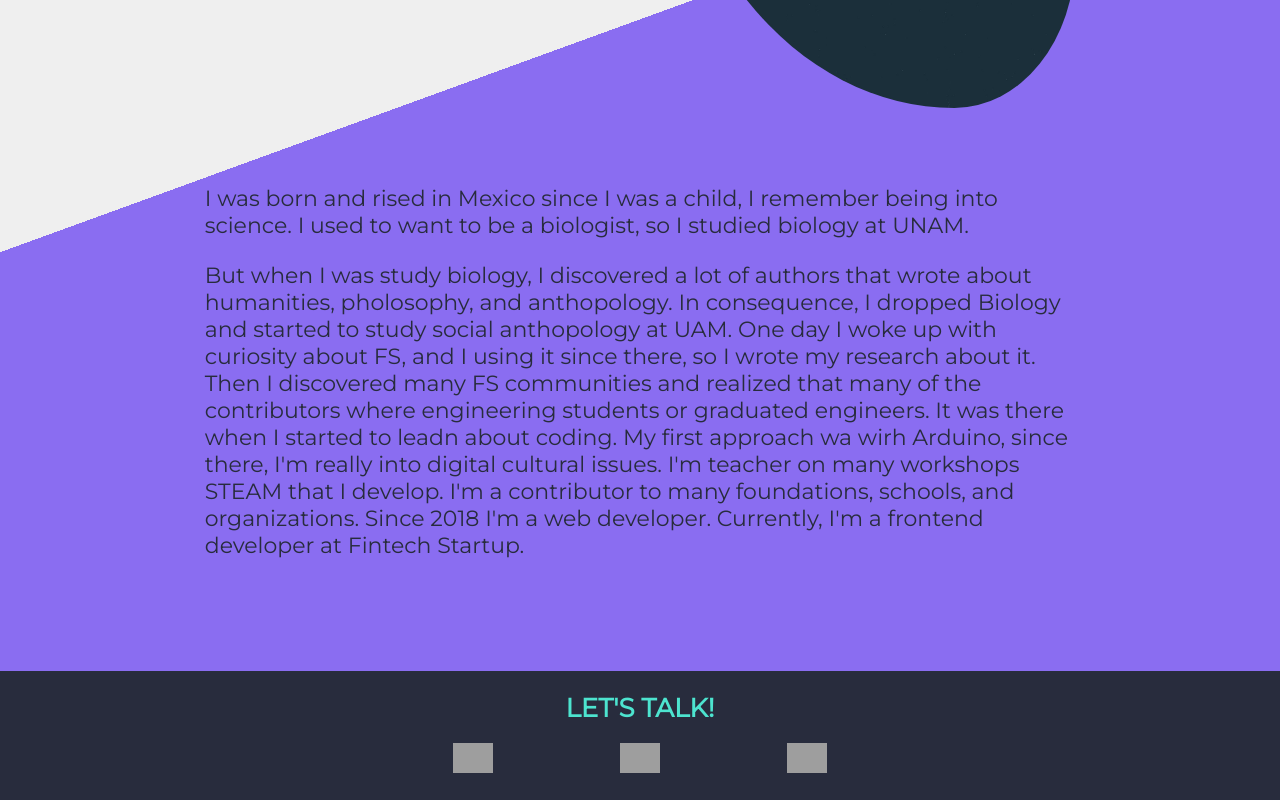
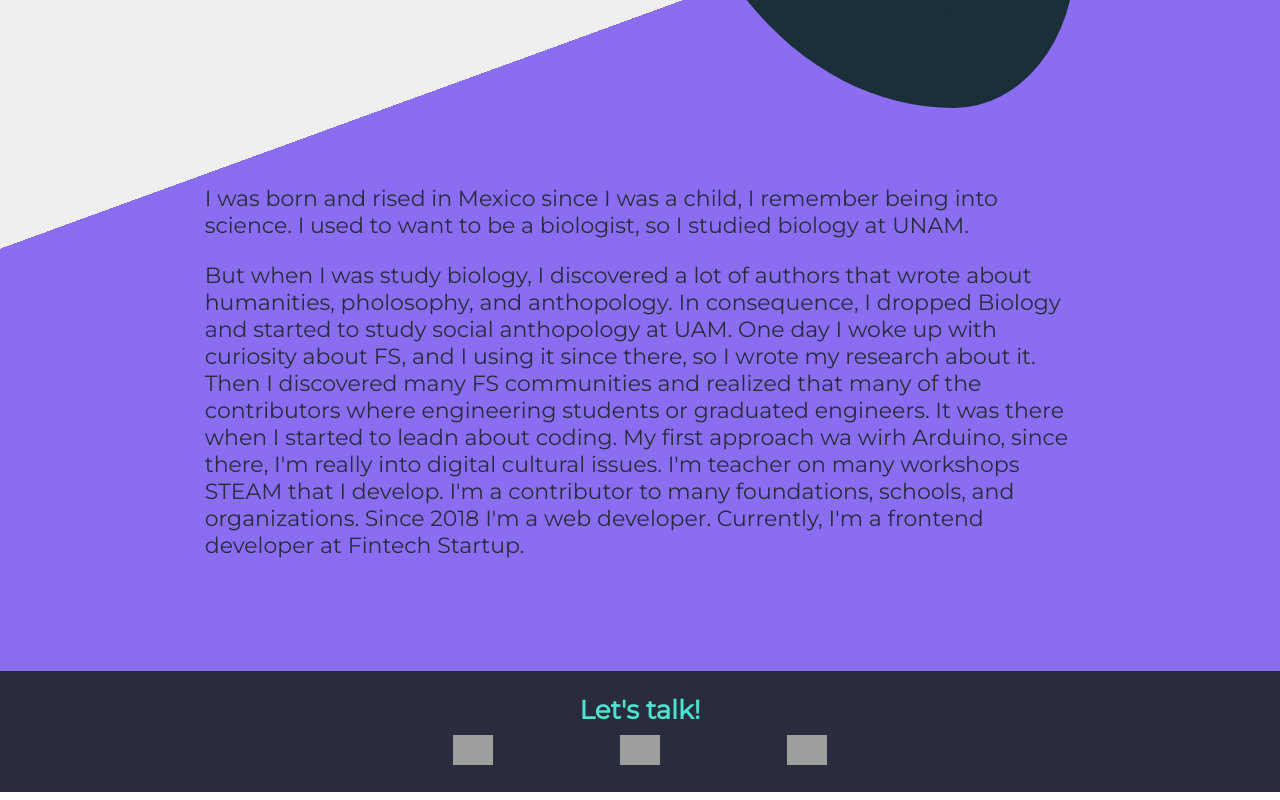
Before and after one commit to lawrayette/Karen-Molina, a Gatsby site: page / in a window 1280 px wide. Shown: the part 577-1377 px from the top of the page. Built offline with nearby package versions, Linux system fonts and the light colour scheme; Gatsby itself is replaced by a stand-in of ours; grey boxes are pictures that could not be loaded.

Commit message:
va de nuevo

```diff
--- a/src/components/NavBar/NAvBar.js
+++ b/src/components/NavBar/NAvBar.js
@@ -50,7 +50,7 @@
     width: 100%;
     justify-content: flex-start;
     padding-top: 10vh;
-    background-color: #efefef;
+    background-color: #8a6df1;
     transition: all 0.3s ease-in;
     top: 8vh;
     left: ${props => (props.open ? "-100%" : "0")};
@@ -58,7 +58,7 @@
 `
 
 const Hamburger = styled.div`
-  background-color: #111;
+  background-color: #8a6df1;
   width: 30px;
   height: 3px;
   transition: all 0.3s linear;
--- a/src/components/footer.js
+++ b/src/components/footer.js
@@ -6,12 +6,12 @@
   display: flex;
   background-color: #282c3d;
   position: relative;
-  text-transform: uppercase;
   margin: 0 auto;
   padding: 0 5vw;
   z-index: 2;
   width:100%;
   align-self: center;
+  border-top: 2px solid #33333320;
 
   @media (max-width: 768px) {
     position: sticky;
@@ -40,7 +40,7 @@
           style={{
             display:"flex",
             justifyContent:"space-around",
-            marginTop:"20px"
+            marginTop:"10px"
           }}
         >
           <a href="https://github.com/voidrizoma">
--- a/src/pages/index.js
+++ b/src/pages/index.js
@@ -30,6 +30,8 @@
   font-family: 'Rubik', sans-serif;
   @media (max-width: 768px) {
     font-size: 26px;
+    padding:0;
+    margin:0;
   }
 `;
 
@@ -42,6 +44,8 @@
 
   @media (max-width: 768px) {
     font-size: 22px;
+    padding:0;
+    margin:0;
   }
 `;
 
```
